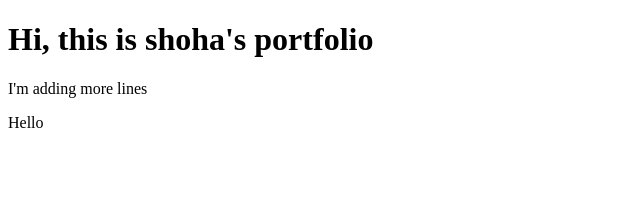
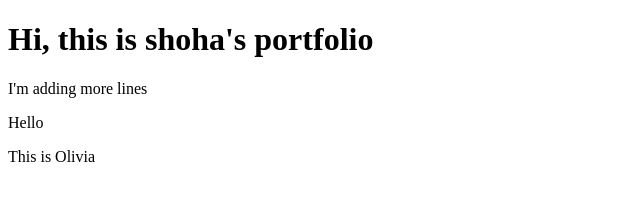
Before and after one commit to smtsuchi/portfolio, a plain HTML site: page index.html in a window 1280 px wide. Shown: the whole page, without its empty margins (0-640 px from the left). Drawn offline with Linux system fonts and the light colour scheme.

Commit message:
Add files via upload

```diff
--- a/index.html
+++ b/index.html
@@ -10,5 +10,6 @@
     <h1>Hi, this is shoha's portfolio</h1>
     <p>I'm adding more lines</p>
     <p>Hello</p>
+    <p>This is Olivia</p>
 </body>
 </html>
```
